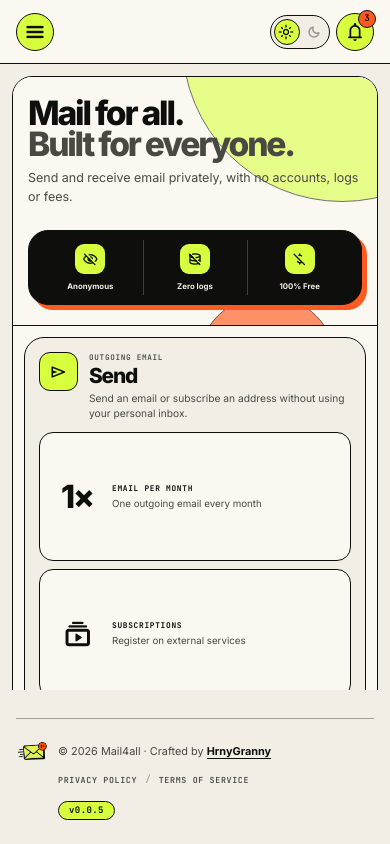
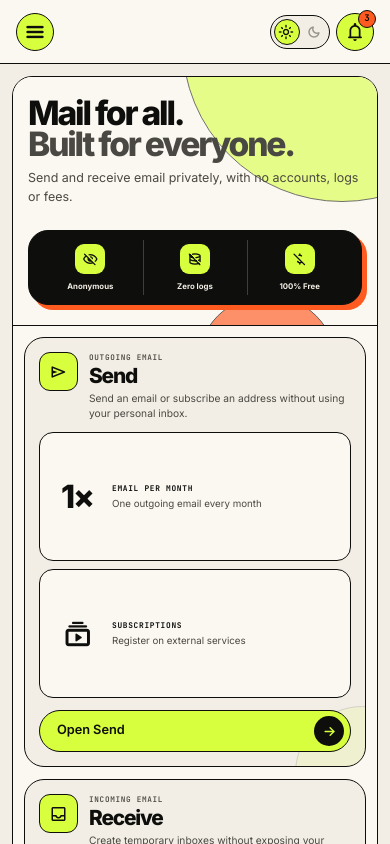
Before and after one commit to HrnyGranny/Mail4all, a Vue app in the folder Mail4all/frontend/: page / in a window 390 px wide. Built offline with nearby package versions, Linux system fonts and the light colour scheme.

Commit message:
v0.0.5 - First Home version

```diff
--- a/Mail4all/frontend/src/components/sections/Home.vue
+++ b/Mail4all/frontend/src/components/sections/Home.vue
@@ -1249,18 +1249,21 @@ const handleSectionChange = (view) => {
 
 @media (max-width: 991.98px) {
   .home-section {
+    width: 100%;
+    height: auto;
+    min-height: 100%;
+
     display: block;
 
     padding: 0 0 6px;
 
-    overflow-x: hidden;
-    overflow-y: auto;
+    overflow: visible;
   }
 
   .home-card {
     width: 100%;
     height: auto;
-    min-height: calc(100% - 6px);
+    min-height: 100%;
 
     display: flex;
     flex-direction: column;
--- a/Mail4all/frontend/src/views/HomeView.vue
+++ b/Mail4all/frontend/src/views/HomeView.vue
@@ -36,6 +36,15 @@ const handleSectionChange = (view) => {
   }
 
   selectedSection.value = view
+
+  if (isMobile.value) {
+    requestAnimationFrame(() => {
+      document.querySelector('.main-content')?.scrollTo({
+        top: 0,
+        behavior: 'smooth',
+      })
+    })
+  }
 }
 
 const handleResize = () => {
@@ -239,26 +248,51 @@ onBeforeUnmount(() => {
     margin-left: 0;
     padding-top: var(--navbar-height);
 
-    overflow: hidden;
+    display: block;
+
+    overflow-x: hidden;
+    overflow-y: auto;
+
+    overscroll-behavior-y: contain;
+    scroll-behavior: smooth;
+    -webkit-overflow-scrolling: touch;
   }
 
   .content-wrapper {
-    flex: 1 1 auto;
+    width: 100%;
+    min-width: 0;
+    min-height: calc(100dvh - var(--navbar-height));
+    flex: 0 0 auto;
 
-    min-height: 0;
     padding: 12px;
 
-    overflow: hidden;
+    display: flex;
+    flex-direction: column;
+
+    overflow: visible;
   }
 
   .content-area {
-    flex: 1 1 auto;
+    width: 100%;
+    height: auto;
+    min-width: 0;
+    min-height: calc(100dvh - var(--navbar-height) - 24px);
+    flex: 1 0 auto;
 
-    width: 100%;
-    height: 100%;
-    min-height: 0;
+    display: flex;
+    flex-direction: column;
 
-    overflow: hidden;
+    overflow: visible;
+  }
+
+  .section-enter-from {
+    opacity: 0;
+    transform: translateX(10px);
+  }
+
+  .section-leave-to {
+    opacity: 0;
+    transform: translateX(-6px);
   }
 }
 </style>
```
